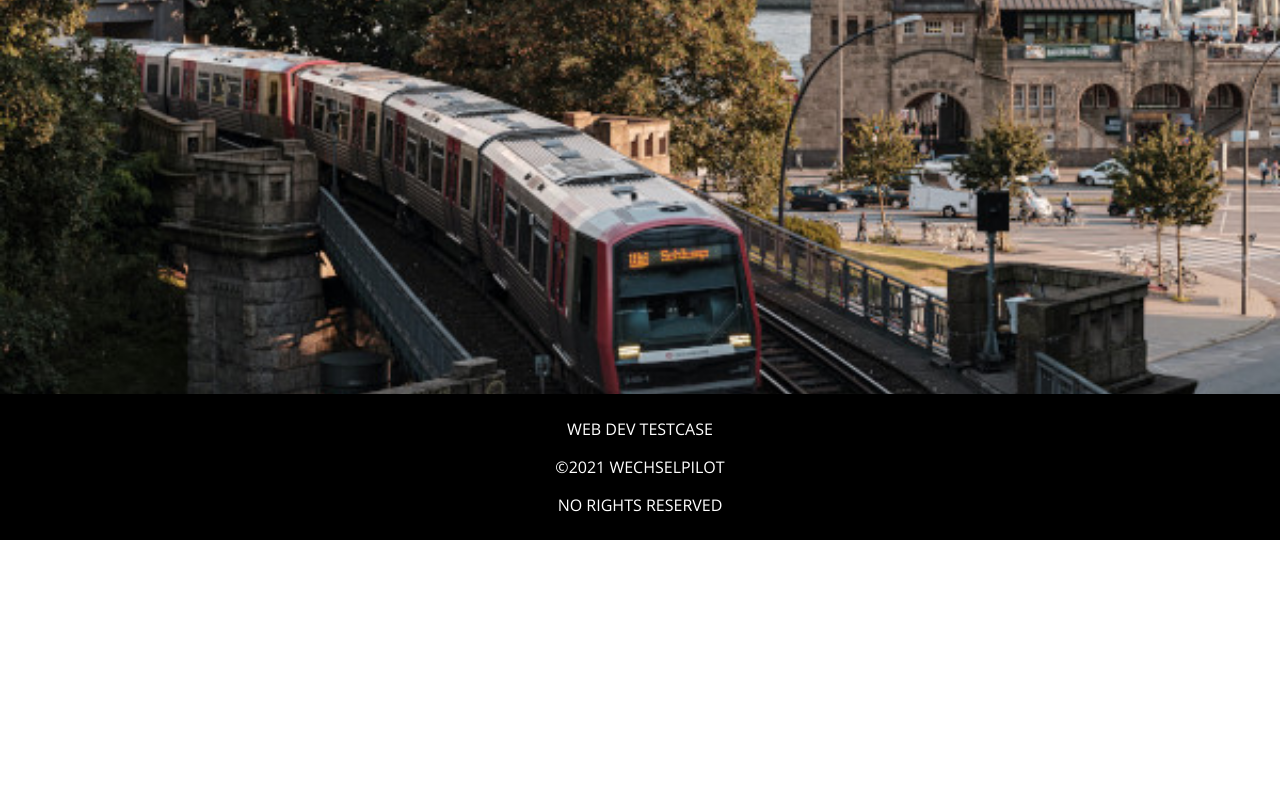
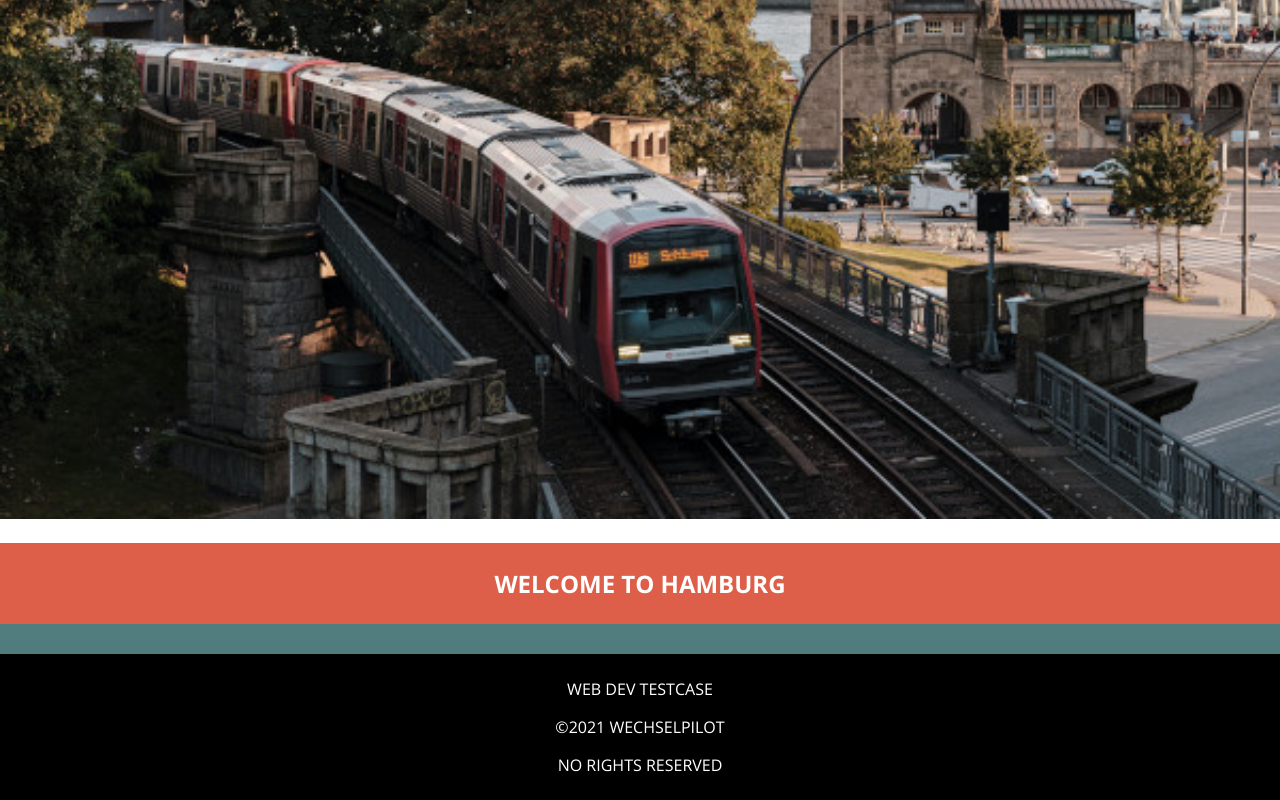
Before and after one commit to tine-krueger/testcase_wp, a React (Create React App) app: page / in a window 1280 px wide. Shown: the part 1250-2050 px from the top of the page. Before the commit the page ends 1790 px from the top, so only its background shows below. Built offline with nearby package versions, Linux system fonts and the light colour scheme.

Commit message:
content with image and divider

```diff
--- a/src/App.js
+++ b/src/App.js
@@ -1,14 +1,11 @@
 import styled from 'styled-components/macro'
+import LandingPage from './pages/LandingPage'
 import Footer from './components/Footer'
-import Header from './components/Header'
-import Main from './components/Main'
-
 
 export default function App() {
   return (
     <AppStyled>
-      <Header />
-      <Main />
+      <LandingPage />
       <Footer />
     </AppStyled>
   );
--- /dev/null
+++ b/src/components/Content.js
@@ -0,0 +1,18 @@
+import styled from 'styled-components'
+import Main from './Main'
+import Divider from './Divider'
+
+export default function Content() {
+    return(
+        <ContentStyled>
+            <Main />
+            <Divider>Welcome to Hamburg</Divider>
+        </ContentStyled>
+    )
+}
+
+const ContentStyled = styled.div`
+    background: var(--secondaryFont);
+    position: relative;
+    margin-top: -2em;
+`
--- /dev/null
+++ b/src/components/Divider.js
@@ -0,0 +1,18 @@
+import styled from 'styled-components/macro'
+
+export default function Divider({children}) {
+
+    return(
+        <DividingHeadline>
+            {children}
+        </DividingHeadline>
+    )
+}
+
+const DividingHeadline = styled.h2`
+    padding: 1em 0;
+    text-transform: uppercase;
+    text-align: center;
+    background-color: var(--link);
+    color: var(--secondaryFont);
+`
--- a/src/components/Footer.js
+++ b/src/components/Footer.js
@@ -15,7 +15,7 @@ const BlackFooter = styled.div`
     padding: 1em 0;
     width: 100%;
     position: absolute;
-    bottom: -1em;
+    bottom: -11em;
     left: 0;
     display: grid;
     background: var(--footerBackground);
--- a/src/components/Header.js
+++ b/src/components/Header.js
@@ -8,7 +8,6 @@ export default function Header() {
             <Headline>
                 <h1>Moin Moin</h1>
             </Headline>
-
         </HeaderElphi>
     )
 }
@@ -25,16 +24,14 @@ const HeaderElphi =  styled.div`
         content: '';
         display: block;
         background-image: radial-gradient(#3e3e3e 33%, transparent 33%);
-        backdrop-filter: saturate(2);
+        backdrop-filter: saturate(1.3);
         background-size: 3px 3px;
         position: absolute;
         top: 0;
         left: 0;
         right: 0;
         bottom: 0;
-
     }
-
 `
 const Headline = styled.div`
     background: rgba(0,0,0,.2);
--- a/src/components/Main.js
+++ b/src/components/Main.js
@@ -35,10 +35,7 @@ export default function Main() {
 }
 
 const StaticStyled = styled.div`
-    background: var(--secondaryFont);
     display: grid;
-    position: relative;
-    margin-top: -2em;
 `
 const TextWrapper = styled.div`
     padding: 1.5em;
--- /dev/null
+++ b/src/pages/LandingPage.js
@@ -0,0 +1,16 @@
+import styled from 'styled-components/macro'
+import Header from '../components/Header'
+import Content from '../components/Content'
+
+export default function LandingPage() {
+    return(
+        <PageStyled>
+            <Header />
+            <Content />
+        </PageStyled>
+    )
+}
+
+const PageStyled = styled.div`
+    margin-bottom: 10em;
+`
--- a/src/styles/GlobalStyles.js
+++ b/src/styles/GlobalStyles.js
@@ -28,6 +28,7 @@ export default createGlobalStyle`
         --primaryFont: #3d3d3d;
         --secondaryFont: #fff;
         --footerBackground: #000;
+        --link: #de5f49;
     }
 
     * {
```
Also changed, not shown: 1 other file (tests, documents, lock files or other folders).
